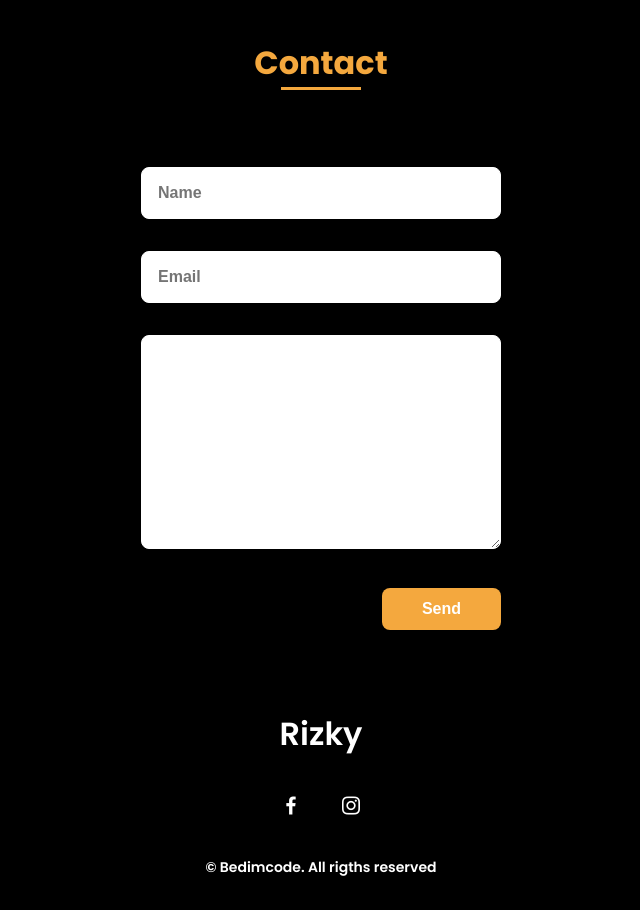
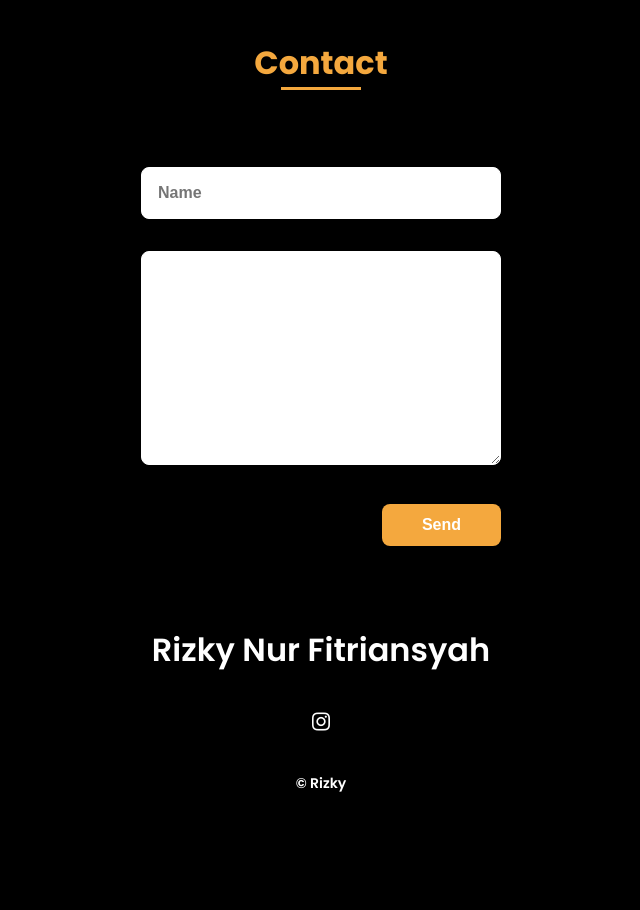
Before and after one commit to rizky74156/portofolio-rizky, a plain HTML site: page index.html in a window 1280 px wide. Shown: the part 4440-5350 px from the top of the page, without its empty margins (319-959 px from the left). After the commit the page ends 5266 px from the top, so only its background shows below. Drawn offline with nearby package versions, Linux system fonts and the light colour scheme.

Commit message:
add & delete image

```diff
--- a/index.html
+++ b/index.html
@@ -238,8 +238,11 @@
                 <h1>Reels Instagram</h1>
             </div>
             <div class="work__container bd-grid">
-                <a href="https://www.instagram.com/reel/DOr5SkmErzK/?utm_source=ig_web_button_share_sheet&igsh=MzRlODBiNWFlZA==" class="work__img" target="_blank">
+                <a href="https://www.instagram.com/p/DO5CNK9kqgP/?utm_source=ig_web_copy_link&igsh=MzRlODBiNWFlZA==" class="work__img" target="_blank">
                     <img src="assets/img/Reels 1.jpg" alt="">
+                </a>
+                <a href="https://www.instagram.com/reel/DPLbTbxFdu5/?utm_source=ig_web_copy_link&igsh=MzRlODBiNWFlZA==" class="work__img" target="_blank">
+                    <img src="assets/img/reels2.png" alt="">
                 </a>
 
             </div>
@@ -252,11 +255,13 @@
             <h2 class="section-title">Contact</h2>
 
             <div class="contact__container bd-grid">
-                <form action="" class="contact__form">
-                    <input type="text" placeholder="Name" class="contact__input">
-                    <input type="mail" placeholder="Email" class="contact__input">
-                    <textarea name="" id="" cols="0" rows="10" class="contact__input"></textarea>
-                    <input type="button" value="Send" class="contact__button button">
+                <form action="https://formspree.io/f/xeoragkp" class="contact__form" method="post">
+                    <input type="text" placeholder="Name" class="contact__input" name="name">
+                    <!-- <input type="mail" placeholder="Email" class="contact__input" name="email"> -->
+                    <label for="">
+                        <textarea name="message" id="" cols="0" rows="10" class="contact__input"></textarea>
+                    </label>
+                    <input type="submit" value="Send" class="contact__button button">
                 </form>
             </div>
         </section>
@@ -264,13 +269,13 @@
 
     <!--===== FOOTER =====-->
     <footer class="footer">
-        <p class="footer__title">Rizky</p>
+        <p class="footer__title">Rizky Nur Fitriansyah</p>
         <div class="footer__social">
-            <a href="#" class="footer__icon"><i class='bx bxl-facebook'></i></a>
-            <a href="#" class="footer__icon"><i class='bx bxl-instagram'></i></a>
+            <!-- <a href="#" class="footer__icon"><i class='bx bxl-facebook'></i></a> -->
+            <a href="https://www.instagram.com/riznfh_?igsh=MXc1dmtzdjVxZXR4cw==" class="footer__icon"><i class='bx bxl-instagram'></i></a>
             <!-- <a href="#" class="footer__icon"><i class='bx bxl-twitter'></i></a> -->
         </div>
-        <p class="footer__copy">&#169; Bedimcode. All rigths reserved</p>
+        <p class="footer__copy">&#169; Rizky</p>
     </footer>
 
 
```
Also changed, not shown: assets/img/Rizky 2.png (deleted), assets/img/about.jpg (deleted), assets/img/perfil.png (deleted), assets/img/work1.jpg (deleted), assets/img/work2.jpg (deleted), assets/img/work3.jpg (deleted), assets/img/work4.jpg (deleted), assets/img/work5.jpg (deleted), assets/img/work6.jpg (deleted), 1 other file.
